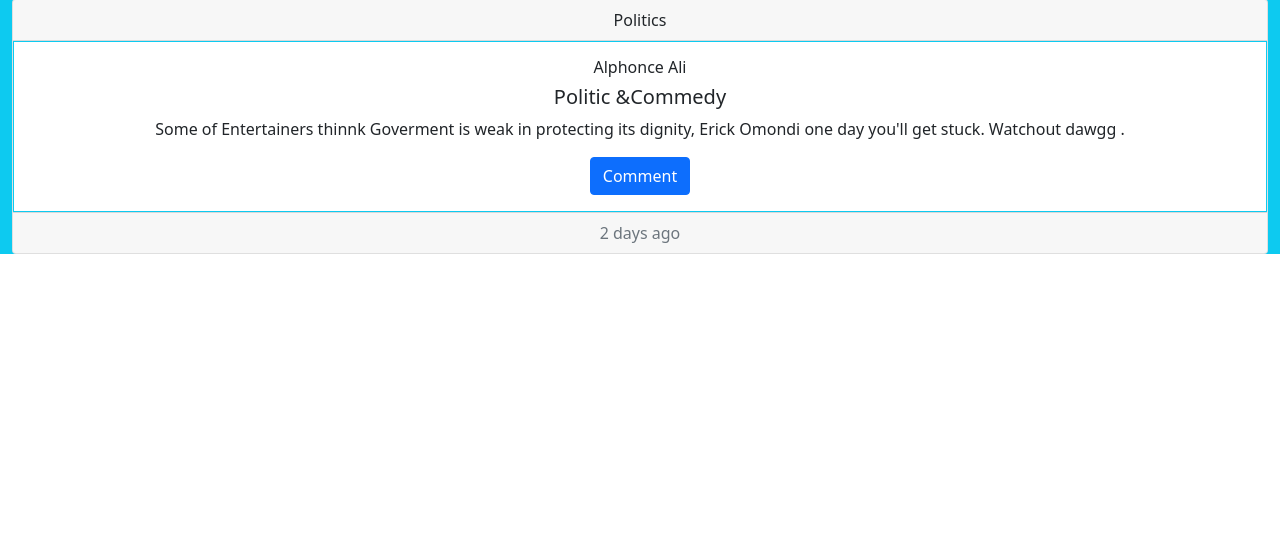
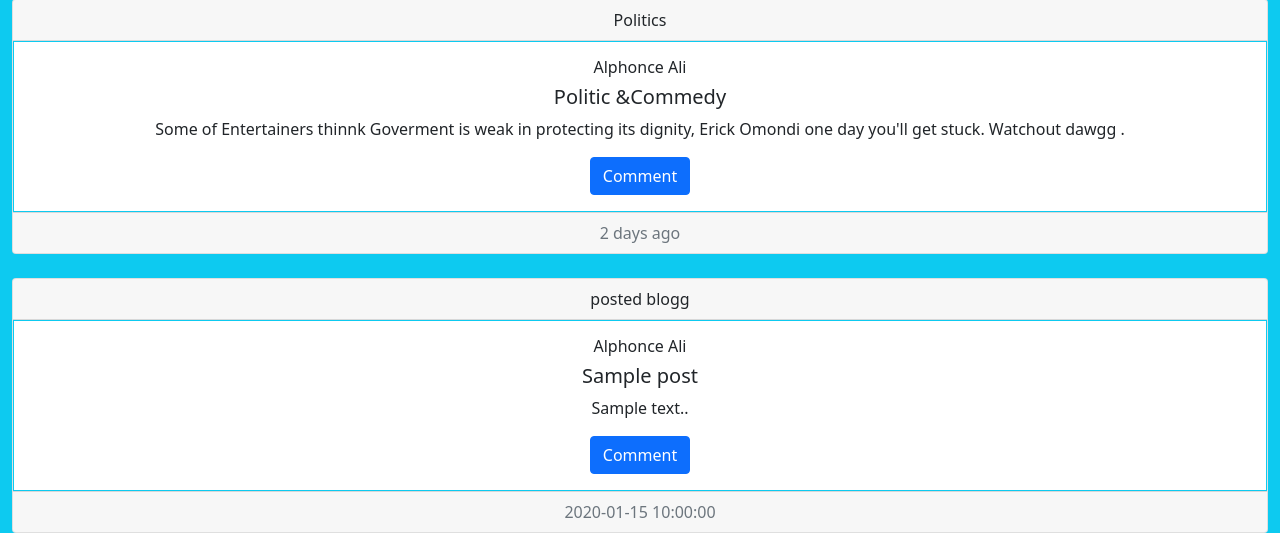
Before and after one commit to alphonce-otieno-odhiambo/BOLD-THOUGHTS, a Flask app: template app/templates/index.html in a window 1280 px wide. Shown: the part 704-1237 px from the top of the page. Before the commit the page ends 958 px from the top, so only its background shows below. Run offline with Flask 2, Linux system fonts and the light colour scheme; the template is opened without the code that fills it: values that come from a table or form of the project are taken from there, others are empty; a user stored in the database is signed in; tables that the repository leaves empty hold one stand-in row (values such as "Sample post"); parts of the project's set-up code (start-up, migrations or seed data) failed here and were passed over; some libraries are stand-ins or nearby versions.

Commit message:
add the post page

```diff
--- a/app/templates/index.html
+++ b/app/templates/index.html
@@ -57,6 +57,23 @@
                   2 days ago
                 </div>
               </div>
+              <br>
+              <div class="card text-center">
+                {% for blog in blogs %}
+                <div class="card-header">
+                 posted blogg
+                </div>
+                <div class="card-body border border-info " >
+                  <h6 class="card-title">Alphonce Ali</h6>
+                  <h5 class="card-title">{{blog.title}}</h5>
+                  <p class="card-text">{{blog.content}}.</p>
+                  <a href="#" class="btn btn-primary">Comment</a>
+                </div>
+                <div class="card-footer text-muted">
+                  {{blog.submited}}
+                </div>
+                {%endfor%}
+              </div>
         </div>
     </div>
 </div>
```
Also changed, not shown: app/main/views.py (+5 -2 lines).
